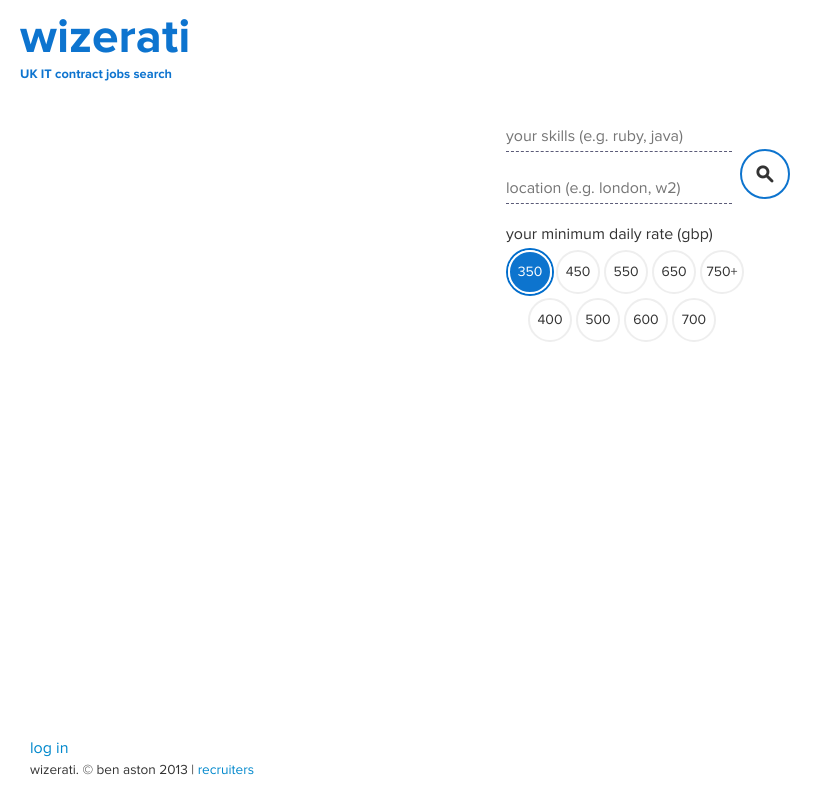
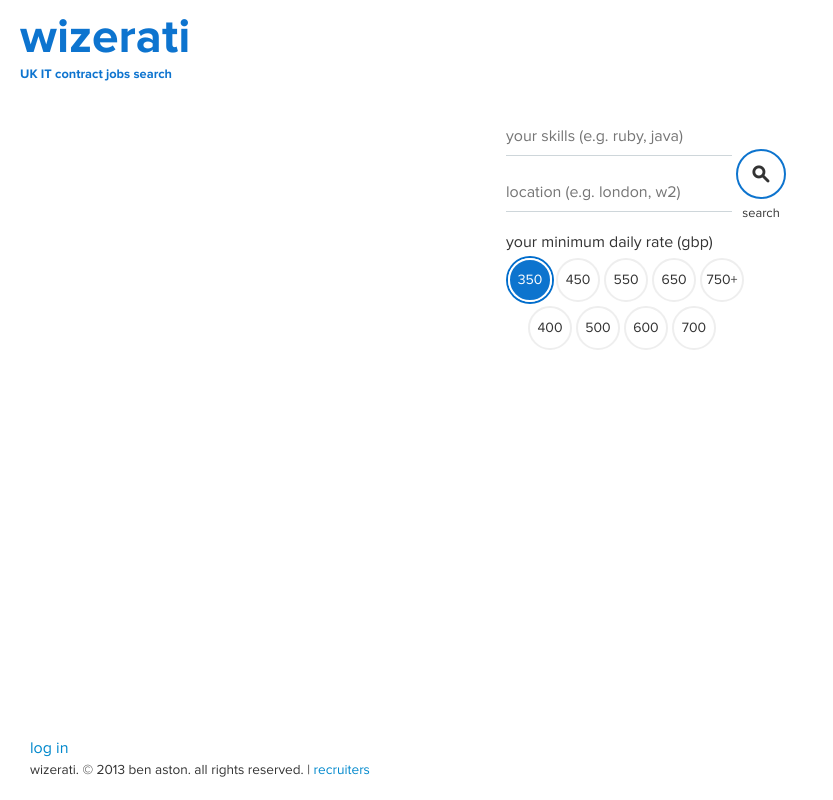
Before and after one commit to benaston/old-wiz, a Node server app: page / in a window 1280 px wide. Shown: the whole page, without its empty margins (0-833 px from the left). Run offline with Node 20, Linux system fonts and the light colour scheme; some libraries are stand-ins or nearby versions.

Commit message:
UI tweaks

```diff
--- a/public/contract/templates/search-form.html
+++ b/public/contract/templates/search-form.html
@@ -56,7 +56,11 @@
       </tbody>
       </table>
     </div>
-    <input type="submit" id="btn-search" class="btn btn-50 btn-primary" alt="Search" title="Search" value="s" tabindex="99">
+    <div class="inline-block centered-text width-62 search-button-container">
+      <input type="submit" id="btn-search" class="btn btn-50 btn-primary" alt="Search" title="Search" value="s" tabindex="99" />
+      <div class="label">search</div>
+    </div>
+
     <label for="keywords" class="contractor-help">Start your search for IT contract jobs here</label>
 </form>
 <%
--- a/public/stylesheets/style-cube.css
+++ b/public/stylesheets/style-cube.css
@@ -33,23 +33,23 @@
     background-color: rgba(201, 112, 227, 0.95);
     box-shadow: 0 0 0 0px rgba(255, 255, 255, 1), 0 0 0 2px rgba(201, 112, 227, 1) !important;
     border: 2px solid white;
-}.cube-container[data-selected-face-id='0'] .cube-controls .face-selector:nth-child(2) {
+}.cube-container[data-selected-face-id='1'] .cube-controls .face-selector:nth-child(2) {
     background-color: rgba(109, 220, 49, 0.95);
     box-shadow: 0 0 0 0px rgba(255, 255, 255, 1), 0 0 0 2px rgba(201, 112, 227, 1) !important;
     border: 2px solid white;
-}.cube-container[data-selected-face-id='0'] .cube-controls .face-selector:nth-child(3) {
+}.cube-container[data-selected-face-id='2'] .cube-controls .face-selector:nth-child(3) {
     background-color: rgba(65, 172, 250, 0.95);
     box-shadow: 0 0 0 0px rgba(255, 255, 255, 1), 0 0 0 2px rgba(201, 112, 227, 1) !important;
     border: 2px solid white;
-}.cube-container[data-selected-face-id='0'] .cube-controls .face-selector:nth-child(4) {
+}.cube-container[data-selected-face-id='3'] .cube-controls .face-selector:nth-child(4) {
     background-color: rgba(243, 203, 0, 0.95);
     box-shadow: 0 0 0 0px rgba(255, 255, 255, 1), 0 0 0 2px rgba(201, 112, 227, 1) !important;
     border: 2px solid white;
-}.cube-container[data-selected-face-id='0'] .cube-controls .face-selector:nth-child(5) {
+}.cube-container[data-selected-face-id='4'] .cube-controls .face-selector:nth-child(5) {
     background-color: rgba(159, 132, 93, 0.95);
     box-shadow: 0 0 0 0px rgba(255, 255, 255, 1), 0 0 0 2px rgba(201, 112, 227, 1) !important;
     border: 2px solid white;
-}.cube-container[data-selected-face-id='0'] .cube-controls .face-selector:nth-child(6) {
+}.cube-container[data-selected-face-id='5'] .cube-controls .face-selector:nth-child(6) {
     background-color: rgba(246, 35, 104, 0.95);
     box-shadow: 0 0 0 0px rgba(255, 255, 255, 1), 0 0 0 2px rgba(201, 112, 227, 1) !important;
     border: 2px solid white;
--- a/public/stylesheets/style-form-element.css
+++ b/public/stylesheets/style-form-element.css
@@ -3,7 +3,7 @@
     cursor: pointer;
     color: #333;
     border-color: rgba(0, 0, 0, 0.45) rgba(0, 0, 0, 0.45) rgba(0, 0, 0, 0.45) !important;
-    margin-left: 10px;
+    /*margin-left: 10px;*/
     font-family: 'pictos';
     background-color: transparent;
     -webkit-user-select: none;
@@ -128,11 +128,11 @@
     margin: 20px 20px 0px 20px;
     background: rgba(0, 0, 0, 0);
     border: none;
-    border-bottom: 1px dashed rgb(91, 91, 120);
+    border-bottom: 1px solid rgb(206, 214, 218);
     display: inline-block;
     vertical-align: middle;
     outline: none;
-    padding: 0;
+    padding: 0 0 4px 0; /*improves readability by moving lower line away from input*/
     width: 226px;
     transition: border linear 0.2s;
 }
@@ -145,8 +145,8 @@
 input[type="text"]:focus,
 input[type="email"]:focus,
 input[type="password"]:focus {
-    border-bottom: 1px dashed rgba(0, 109, 204, 0.95);
-    box-shadow: 0 0 1px 12px rgba(255, 255, 255, 1), 0 0 1px 14px #eee; /*note the fuzz of 1px here to avoid looking like a UI line*/
+    /*border-bottom: 1px dashed rgba(0, 109, 204, 0.95);*/
+    /*box-shadow: 0 0 1px 12px rgba(255, 255, 255, 1), 0 0 1px 14px #eee; /*note the fuzz of 1px here to avoid looking like a UI line*/*/
     background-color: white;
 }
 
--- a/public/stylesheets/style-wizerati.css
+++ b/public/stylesheets/style-wizerati.css
@@ -5,7 +5,11 @@
 body[data-ui-mode='1'] #result-list-panel {
     display: inline-block;
 }
-
+.search-button-container {
+    position: absolute;
+left: 244px;
+top: 49px;
+}
 #result-list-panel {
     width: 274px;
     left: 316px;
@@ -143,9 +147,9 @@
 }
 
 #btn-search {
-    position: absolute;
+    /*position: absolute;
     left: 244px;
-    top: 49px;
+    top: 49px;*/
 }
 
 .list-items {
@@ -767,8 +771,8 @@
     width:62px;
 }
 
-.menu .label {
-    margin-top:5px;
+.menu .label, .search-button-container .label {
+    margin-top:4px;
     font-size: .8rem;
 }
 
--- a/views/index.ejs
+++ b/views/index.ejs
@@ -97,7 +97,7 @@
             <a class="btn-my-account" href="/user/show?id=userid">my account</a> | <a class="btn-log-out" href="/session/destroy">log out</a>
         </div>
         <div class="legal">
-            wizerati. &copy; ben aston 2013 | <a href="/purchasepanel?tab=0" class="btn-advertisers">recruiters</a>
+            wizerati. &copy; 2013 ben aston. all rights reserved.  | <a href="/purchasepanel?tab=0" class="btn-advertisers">recruiters</a>
             <a href="/purchasepanel?tab=0" id="advertiser-help">Recruiters start here</a>
         </div>
     </div>
```
